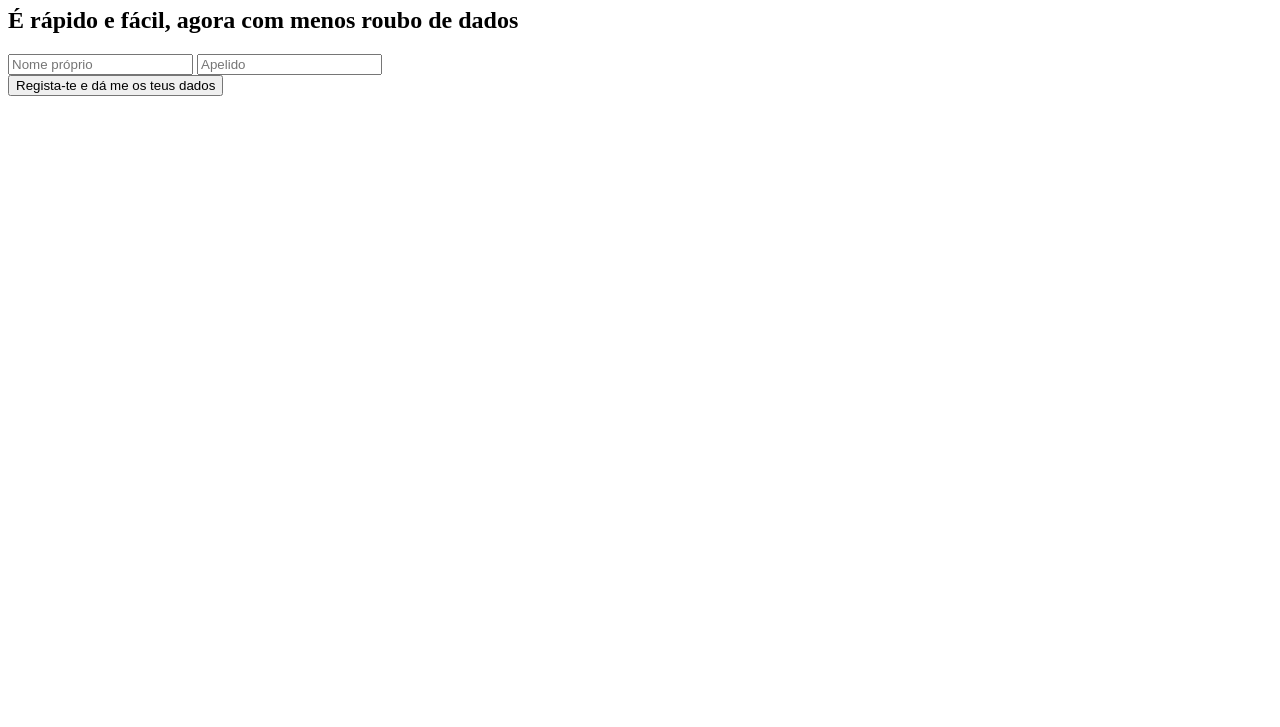
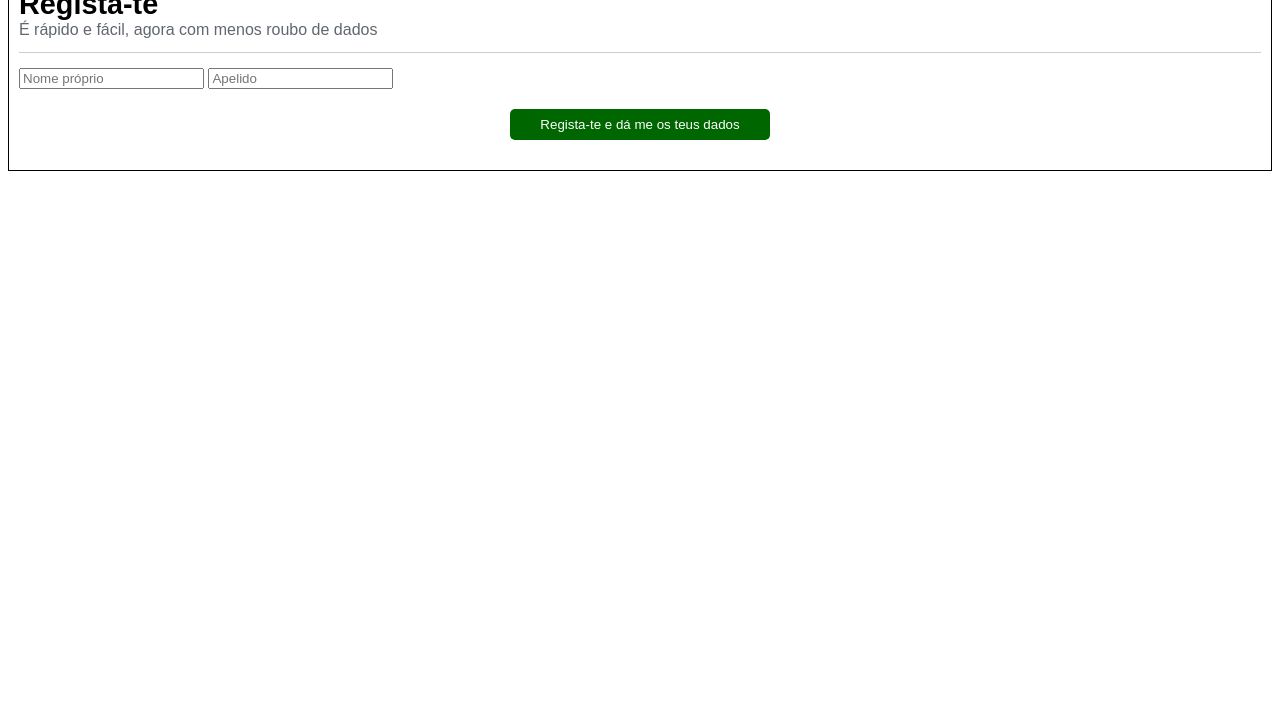
Before and after one commit to Student010000/Teste-de-Flag-Facebook-Form, a plain HTML site: page index.html in a window 1280 px wide. Shown: the part 73-800 px from the top of the page. Drawn offline with Linux system fonts and the light colour scheme.

Commit message:
Implementada a estilização sobre a largura do conteúdo e tipo de letra

```diff
--- a/index.html
+++ b/index.html
@@ -3,8 +3,10 @@
 	<head>
 		<meta charset="utf-8">
 		<title>Formilário de Registo</title>
+		<link rel="stylesheet" href="style.css"></link>
 	</head>
 	<body>
+		<main>
 			<h1>Regista-te</h1>
 			<h2>É rápido e fácil, agora com menos roubo de dados</h2>
 			<form methoth="post" action="index.html">
@@ -12,9 +14,10 @@
 					<input type="text" name="first_name" placeholder="Nome próprio" aria-label="Nome Próprio" required>
 					<input type="text" name=last_name" placeholder="Apelido" aria-label="Apelido" required>
 				</div>
-			<div>
+				<div class="form-submit"">
 					<button type="submit" name="Send">Regista-te e dá me os teus dados</button>
 				</div>
 			</form>
+		</main>
 	</body>
 </html>
--- /dev/null
+++ b/style.css
@@ -0,0 +1,40 @@
+body {
+	font-family: Arial, sans-serif;
+}
+
+main {
+	max-with: 640px;
+	margin: 50px auto 0 auto;
+	border: 1px solid #000;
+	padding: 10px;
+}
+
+h1 {
+	font-size: 1.8rem;
+	margin: 0;
+}
+
+h2 {
+	font-size: 1rem;
+	font-weight: normal;
+	margin-top: 0;
+	color: #606770;
+}
+
+form{
+	border-top: 1px solid #CCC;
+	padding-top: 15px;
+}
+
+.form-submit{
+	margin: 20px 0;
+	text-align: center;
+}
+
+.form-submit button{
+	background-color: #060;
+	color: #FFF;
+	padding: 8px 30px;
+	border: none;
+	border-radius: 5px
+}
```
Lines whose indentation alone changed are shown as unchanged.
